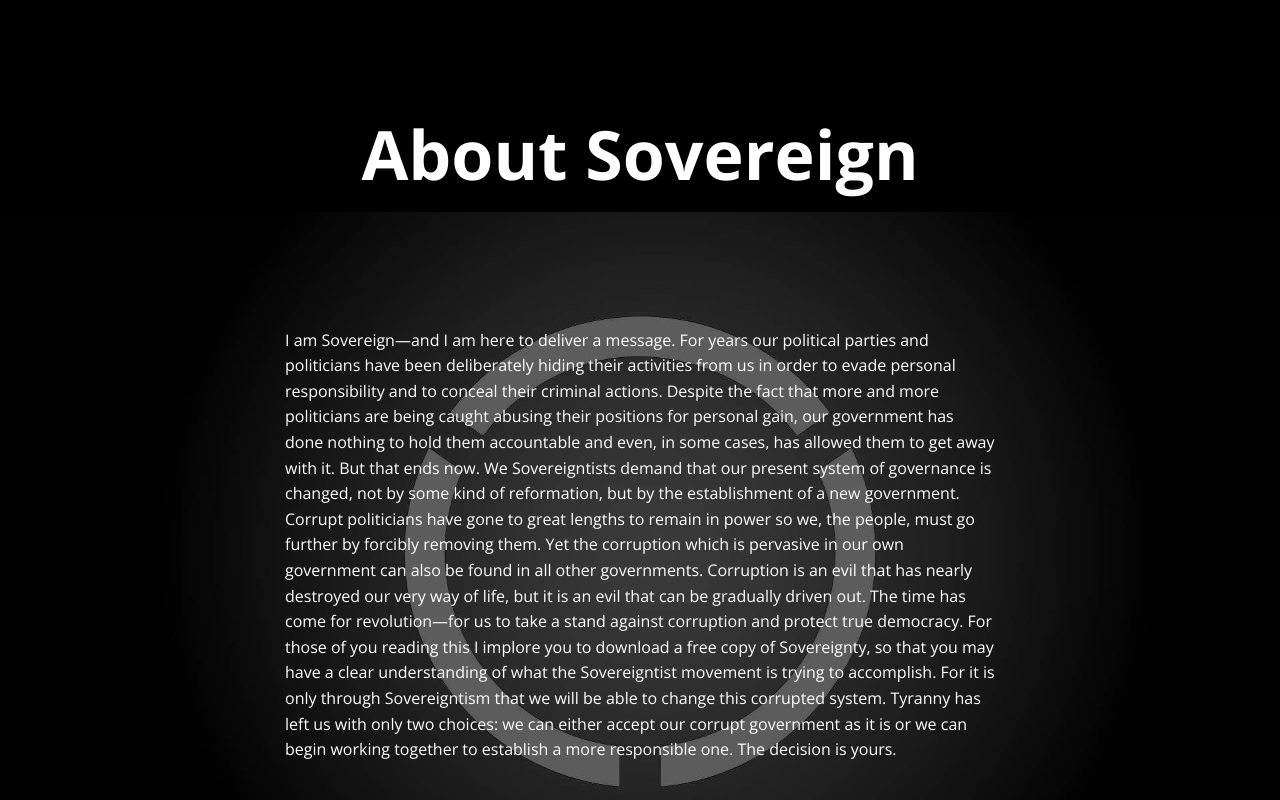
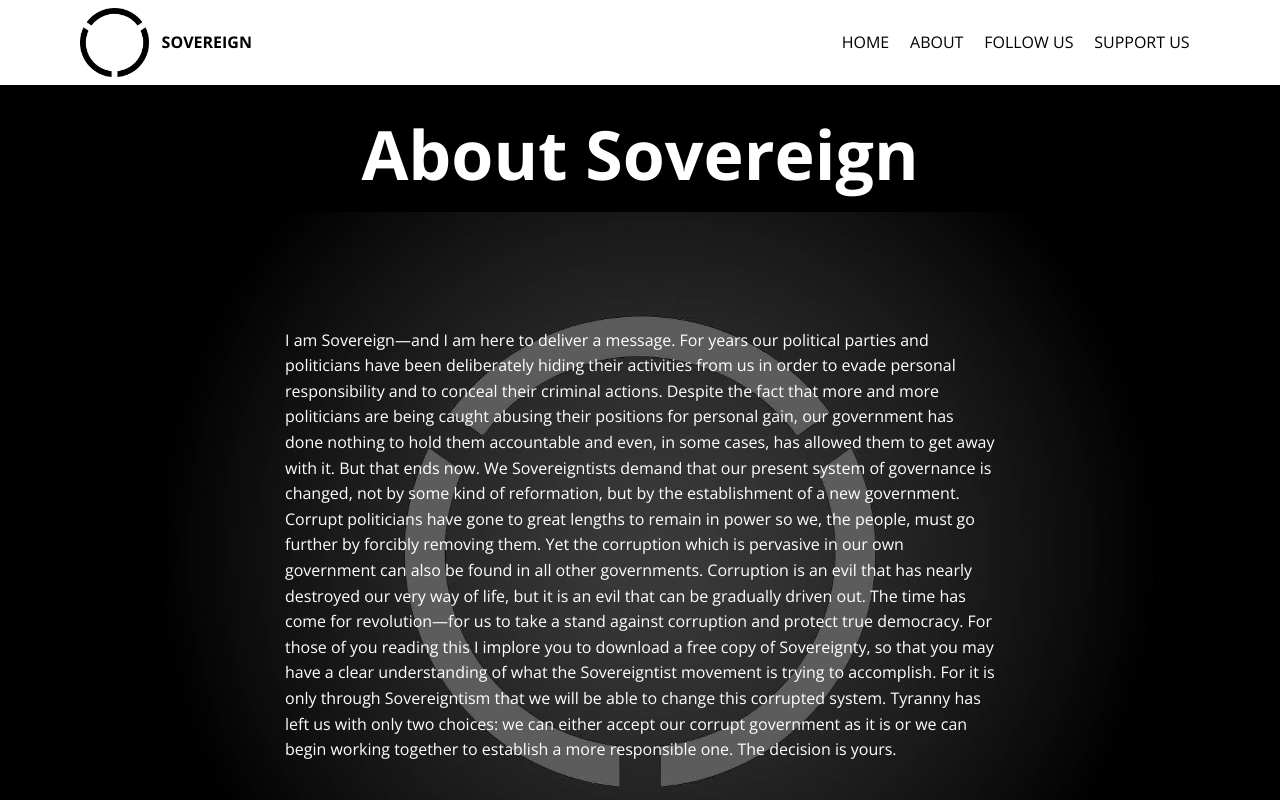
Before and after one commit to webgeeksmarketing/sovereign, a plain HTML site: page about.html in a window 1280 px wide. Shown: the top 800 px of the page. Drawn offline with nearby package versions, Linux system fonts and the light colour scheme; files whose address does not match are found by name.

Commit message:
create github pages

```diff
--- a/about.html
+++ b/about.html
@@ -29,7 +29,7 @@
 
 
 
-    <nav class="navbar navbar-expand beta-menu navbar-dropdown align-items-center navbar-fixed-top navbar-toggleable-sm bg-color transparent">
+    <nav class="navbar navbar-expand beta-menu navbar-dropdown align-items-center navbar-toggleable-sm">
         <button class="navbar-toggler navbar-toggler-right" type="button" data-toggle="collapse" data-target="#navbarSupportedContent" aria-controls="navbarSupportedContent" aria-expanded="false" aria-label="Toggle navigation">
             <div class="hamburger">
                 <span></span>
```
Also changed, not shown: follow-us.html (+1 -1 lines), index.html (+1 -1 lines), support-us.html (+1 -1 lines), 1 other file.
